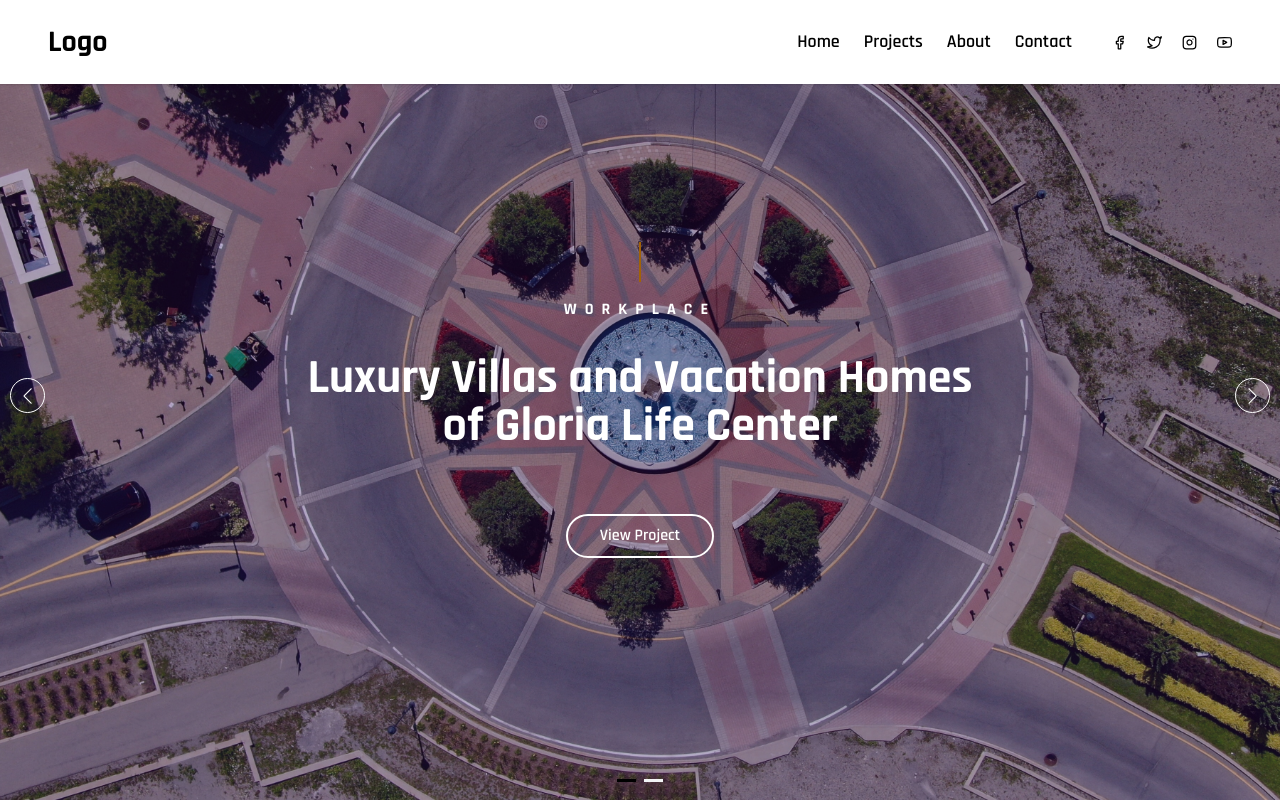
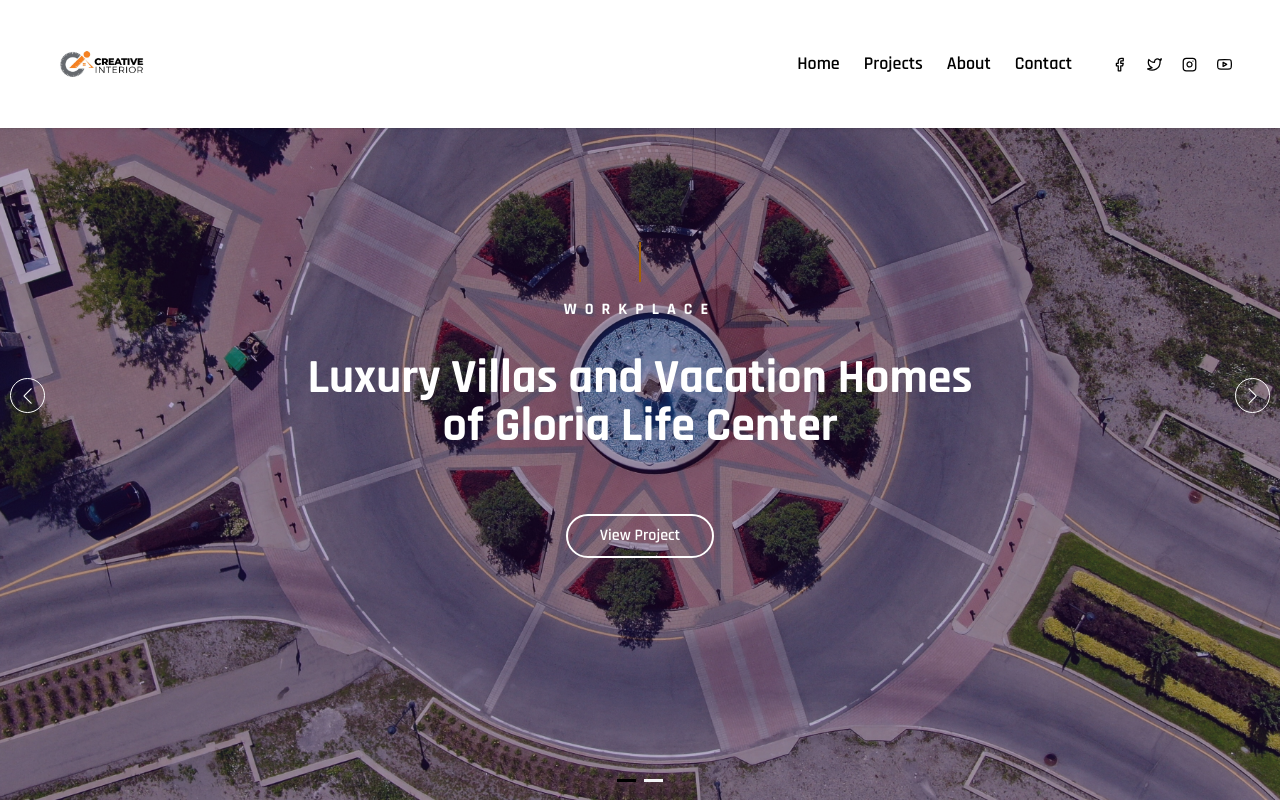
Before and after one commit to chirag3003/architect-nextjs, a Next.js app: page / in a window 1280 px wide. Shown: the top 800 px of the page. Built offline with nearby package versions, Linux system fonts and the light colour scheme.

Commit message:
added logo

```diff
--- a/components/Navbar/index.tsx
+++ b/components/Navbar/index.tsx
@@ -38,7 +38,7 @@ function Navbar() {
     return (
         <NavbarStyle ref={navRef as any} className={"w-screen fixed top-0 left-0 text-white z-30 shadow "}>
             <div className="nav-container flex items-center justify-between relative w-full h-full py-6 px-4 lg:px-12">
-                <Link href={"/"} className="logo text-3xl font-bold"><h1>Logo</h1></Link>
+                <Link href={"/"} className="logo text-3xl font-bold"><img src='/logo.jpeg' alt="logo" className='h-20 w-auto ' /></Link>
                 <div className="items hidden lg:flex">
                     <nav className="pages flex gap-4 lg:gap-6 text-lg font-semibold lg:mr-10">
                         {menuItems.map((item,index) => {
```
Also changed, not shown: public/logo.jpeg (added).
